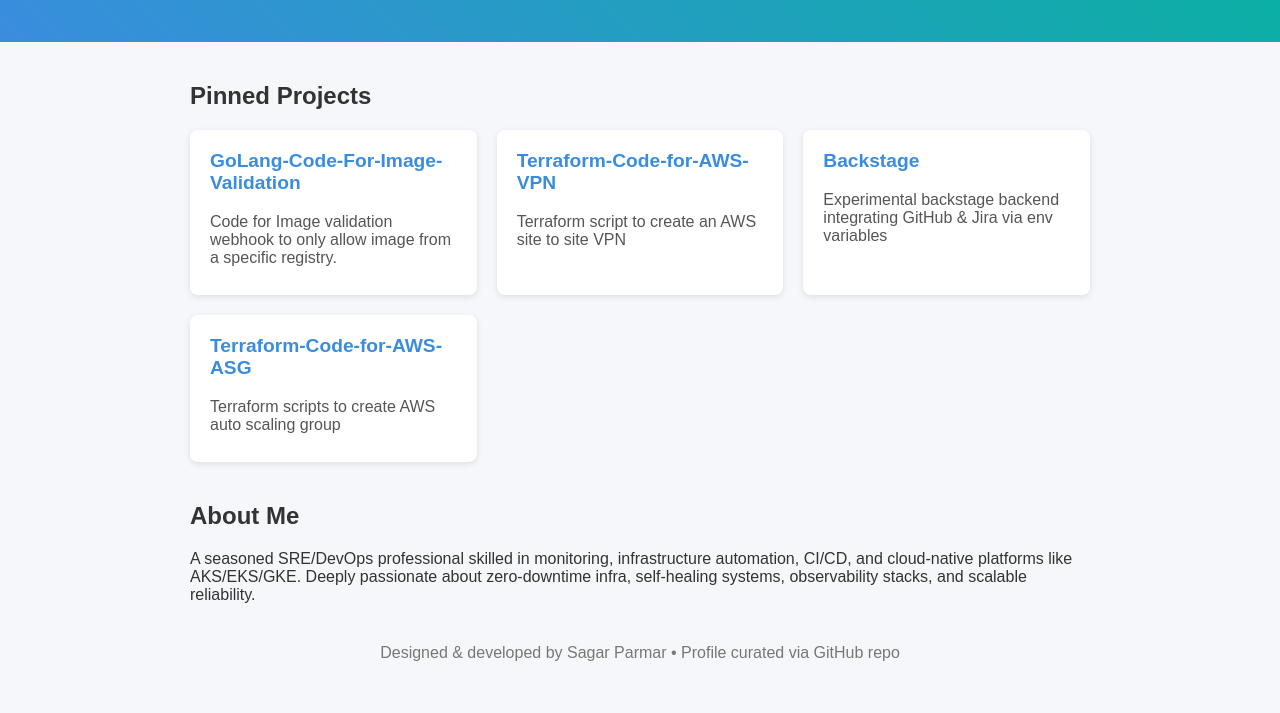
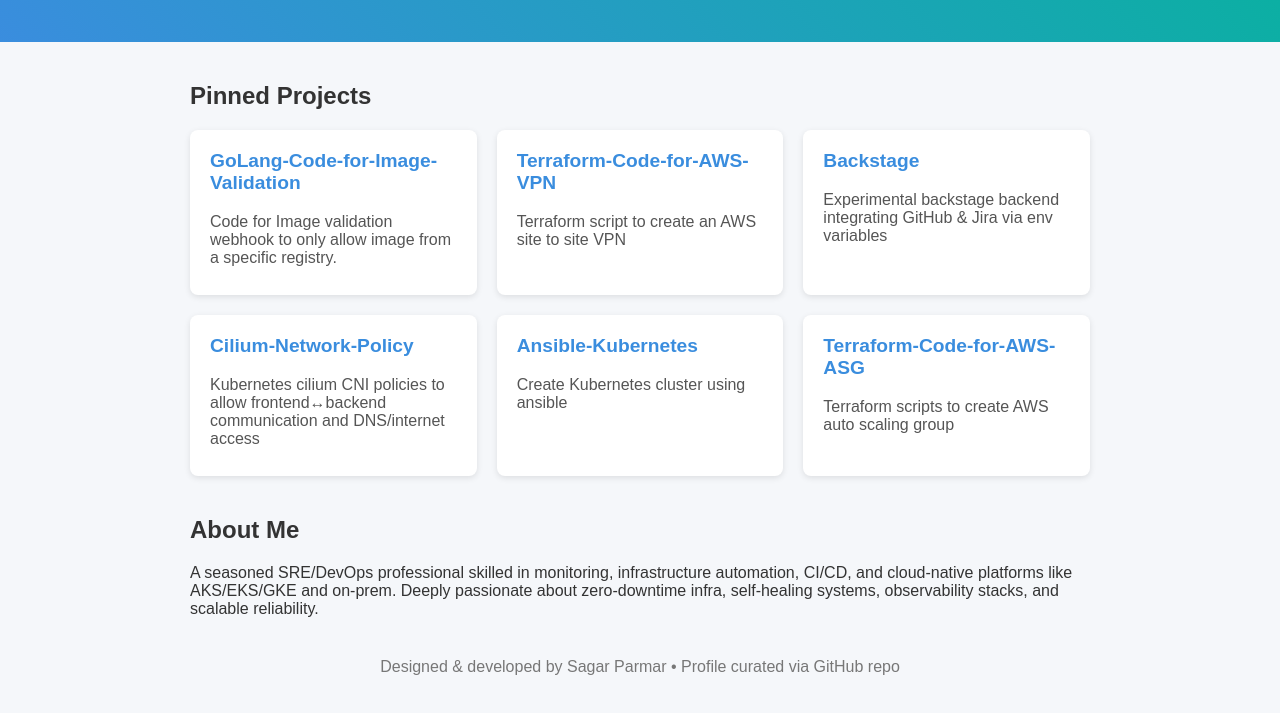
Before and after one commit to sagar0419/website, a plain HTML site: page index.html in a window 1280 px wide. Shown: the part 341-1054 px from the top of the page. Drawn offline with Linux system fonts and the light colour scheme.

Commit message:
Update index.html

```diff
--- a/index.html
+++ b/index.html
@@ -95,7 +95,7 @@
     <div class="repos">
       <!-- Project cards -->
       <div class="repo">
-        <h3><a href="https://github.com/sagar0419/ImageAdmissionWebhook">GoLang-Code-For-Image-Validation</a></h3>
+        <h3><a href="https://github.com/sagar0419/ImageAdmissionWebhook">GoLang-Code-for-Image-Validation</a></h3>
         <p>Code for Image validation webhook to only allow image from a specific registry.</p>
       </div>
 
@@ -110,6 +110,16 @@
       </div>
 
       <div class="repo">
+        <h3><a href="https://github.com/sagar0419/cilium-network-policy">Cilium-Network-Policy</a></h3>
+        <p>Kubernetes cilium CNI policies to allow frontend↔backend communication and DNS/internet access</p>
+      </div>
+
+      <div class="repo">
+        <h3><a href="https://github.com/sagar0419/ansible-kubernetes">Ansible-Kubernetes</a></h3>
+        <p>Create Kubernetes cluster using ansible</p>
+      </div>
+
+      <div class="repo">
         <h3><a href="https://github.com/sagar0419/AWSterraformASG">Terraform-Code-for-AWS-ASG</a></h3>
         <p>Terraform scripts to create AWS auto scaling group</p>
       </div>
@@ -119,7 +129,7 @@
   <section>
     <h2>About Me</h2>
     <p>
-      A seasoned SRE/DevOps professional skilled in monitoring, infrastructure automation, CI/CD, and cloud-native platforms like AKS/EKS/GKE.
+      A seasoned SRE/DevOps professional skilled in monitoring, infrastructure automation, CI/CD, and cloud-native platforms like AKS/EKS/GKE and on-prem.
       Deeply passionate about zero‑downtime infra, self‑healing systems, observability stacks, and scalable reliability.
     </p>
   </section>
```
